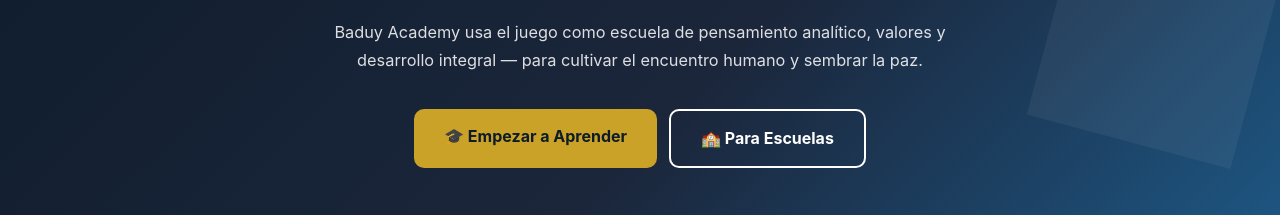
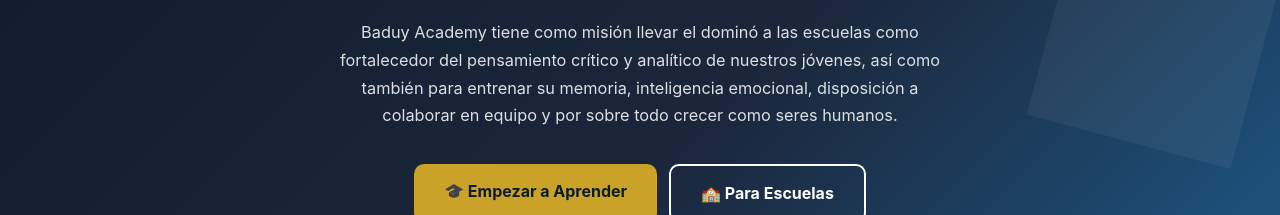
Before and after one commit to fabiobaduy/baduy-academy, a plain HTML site: page index.html in a window 1280 px wide. Shown: the part 343-558 px from the top of the page. Drawn offline with Linux system fonts and the light colour scheme.

Commit message:
Hero sub: misión real de Baduy Academy (ES/EN)

```diff
--- a/index.html
+++ b/index.html
@@ -359,7 +359,7 @@
   <span class="badge" data-i18n="hero_badge">🏆 Campeón del Mundo de Dominó 2007</span>
   <h1 data-i18n="hero_title">A través del Juego, <span>educamos para la vida</span></h1>
   <p class="mission" data-i18n="hero_mission">"Baduy es más que poker y dominó: es una forma de ver la vida como un juego, de disfrutarla cada segundo."</p>
-  <p class="sub" data-i18n="hero_sub">Baduy Academy usa el juego como escuela de pensamiento analítico, valores y desarrollo integral — para cultivar el encuentro humano y sembrar la paz.</p>
+  <p class="sub" data-i18n="hero_sub">Baduy Academy tiene como misión llevar el dominó a las escuelas como fortalecedor del pensamiento crítico y analítico de nuestros jóvenes, así como también para entrenar su memoria, inteligencia emocional, disposición a colaborar en equipo y por sobre todo crecer como seres humanos.</p>
   <div class="cta">
     <a href="#programas" class="btn btn-gold" data-i18n="hero_cta1">🎓 Empezar a Aprender</a>
     <a href="#escuelas" class="btn btn-outline" data-i18n="hero_cta2">🏫 Para Escuelas</a>
@@ -749,7 +749,7 @@ const translations = {
     hero_badge: "🏆 Campeón del Mundo de Dominó 2007 y 2008",
     hero_title: "A través del Juego, <span>educamos para la vida</span>",
     hero_mission: "\"Baduy es más que poker y dominó: es una forma de ver la vida como un juego, de disfrutarla cada segundo.\"",
-    hero_sub: "Baduy Academy usa el juego como escuela de pensamiento analítico, valores y desarrollo integral — para cultivar el encuentro humano y sembrar la paz.",
+    hero_sub: "Baduy Academy tiene como misión llevar el dominó a las escuelas como fortalecedor del pensamiento crítico y analítico de nuestros jóvenes, así como también para entrenar su memoria, inteligencia emocional, disposición a colaborar en equipo y por sobre todo crecer como seres humanos.",
     hero_cta1: "🎓 Empezar a Aprender", hero_cta2: "🏫 Para Escuelas",
     mani_tag: "El Manifiesto Baduy",
     mani_title: "Una forma de ver la vida",
@@ -889,7 +889,7 @@ const translations = {
     hero_badge: "🏆 World Dominoes Champion 2007 & 2008",
     hero_title: "Through Play, <span>we educate for life</span>",
     hero_mission: "\"Baduy is more than poker and dominoes: it is a way of seeing life as a game, enjoying every second of it.\"",
-    hero_sub: "Baduy Academy uses play as a school of analytical thinking, values, and holistic development — to cultivate human connection and sow the seeds of peace.",
+    hero_sub: "Baduy Academy's mission is to bring dominoes to schools as a strengthener of critical and analytical thinking in our youth, as well as training their memory, emotional intelligence, willingness to collaborate as a team, and above all, grow as human beings.",
     hero_cta1: "🎓 Start Learning", hero_cta2: "🏫 For Schools",
     mani_tag: "The Baduy Manifesto",
     mani_title: "A way of seeing life",
```
